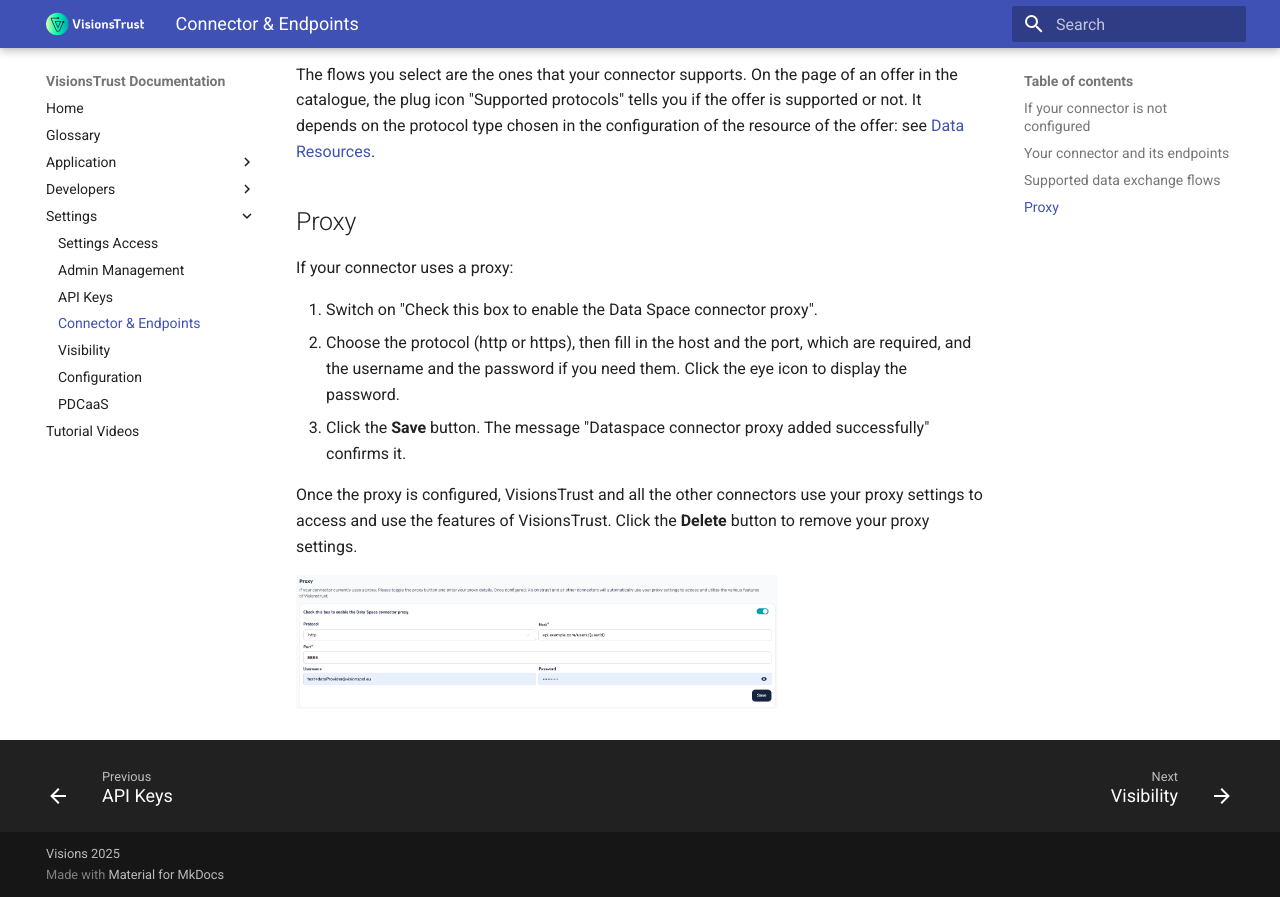
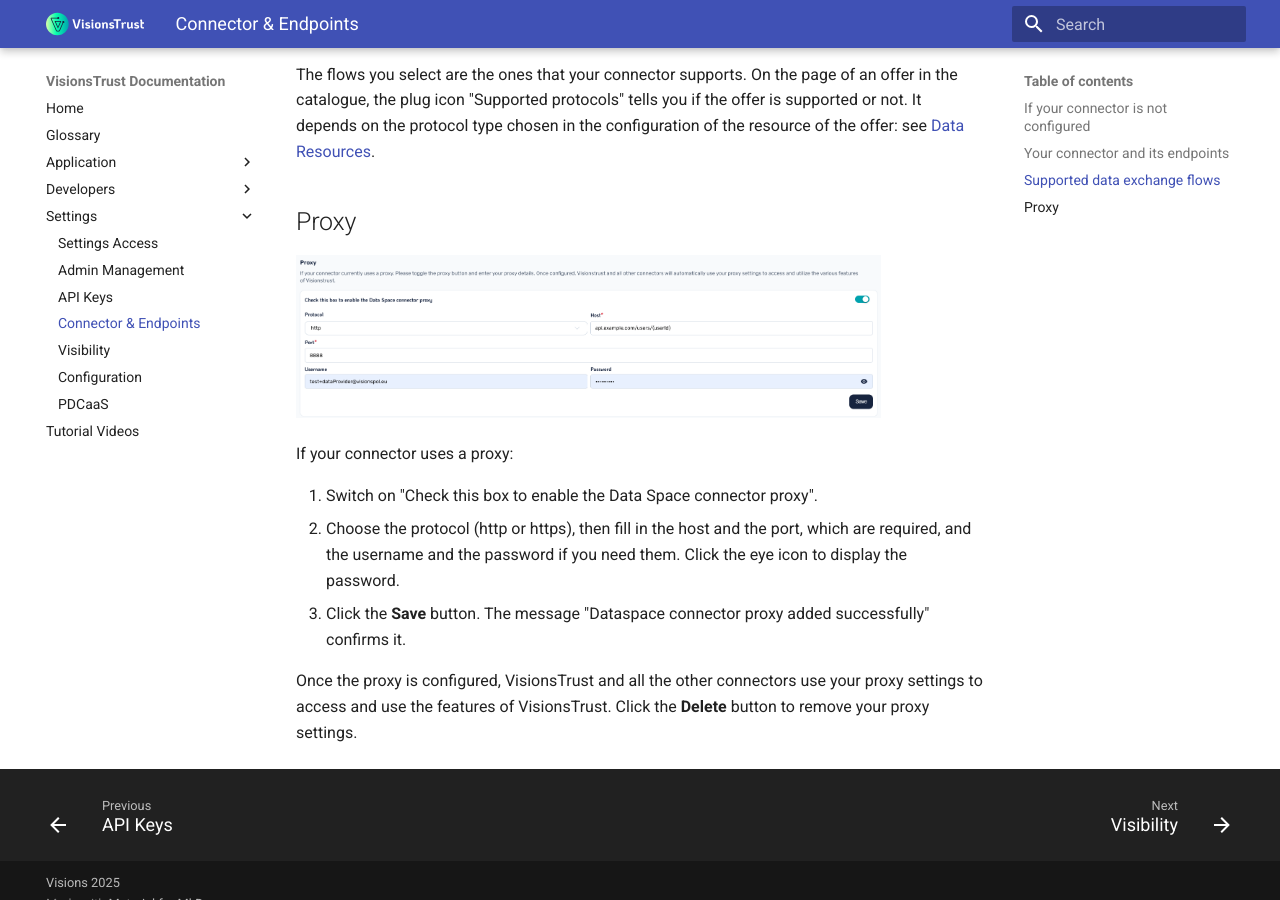
Before and after one commit to VisionsOfficial/visionstrust-docs, an MkDocs documentation site: the page built from docs/settings/connector-endpoints.md, in a window 1280 px wide and 900 px high, scrolled down 1763 px. Built offline with MkDocs 1.6.1 and Material for MkDocs 9.7.7, drawn with Linux system fonts in a browser that asks for light colours.

Commit message:
docs: update proxy img

```diff
--- a/docs/settings/connector-endpoints.md
+++ b/docs/settings/connector-endpoints.md
@@ -41,6 +41,8 @@ The flows you select are the ones that your connector supports. On the page of a
 
 ## Proxy
 
+<p><img src="../images/settings-proxy.png" alt="The proxy settings" width="85%"></p>
+
 If your connector uses a proxy:
 
 1. Switch on "Check this box to enable the Data Space connector proxy".
@@ -48,5 +50,3 @@ If your connector uses a proxy:
 3. Click the **Save** button. The message "Dataspace connector proxy added successfully" confirms it.
 
 Once the proxy is configured, VisionsTrust and all the other connectors use your proxy settings to access and use the features of VisionsTrust. Click the **Delete** button to remove your proxy settings.
-
-<p><img src="../images/settings-proxy.png" alt="The proxy settings" width="70%"></p>
```
